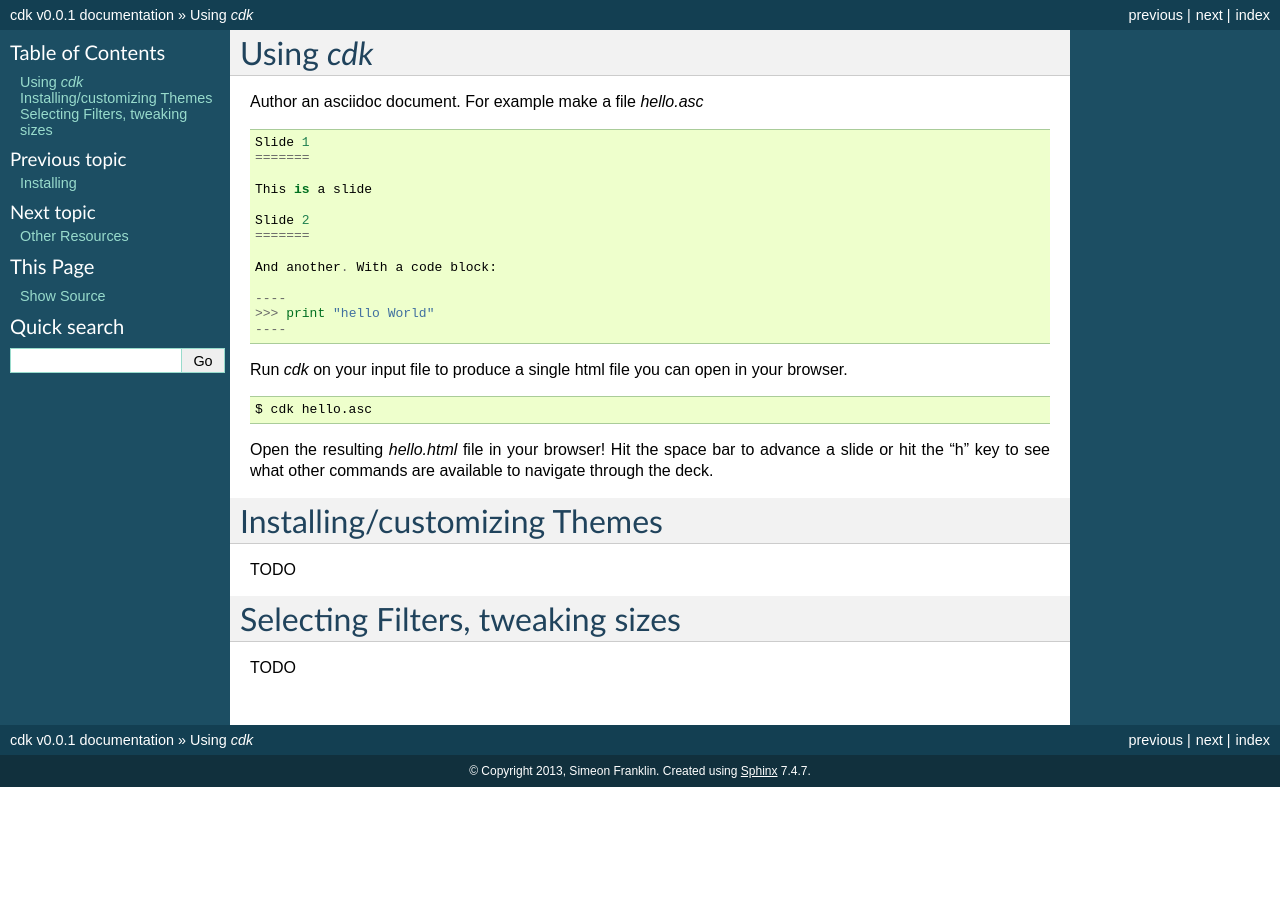
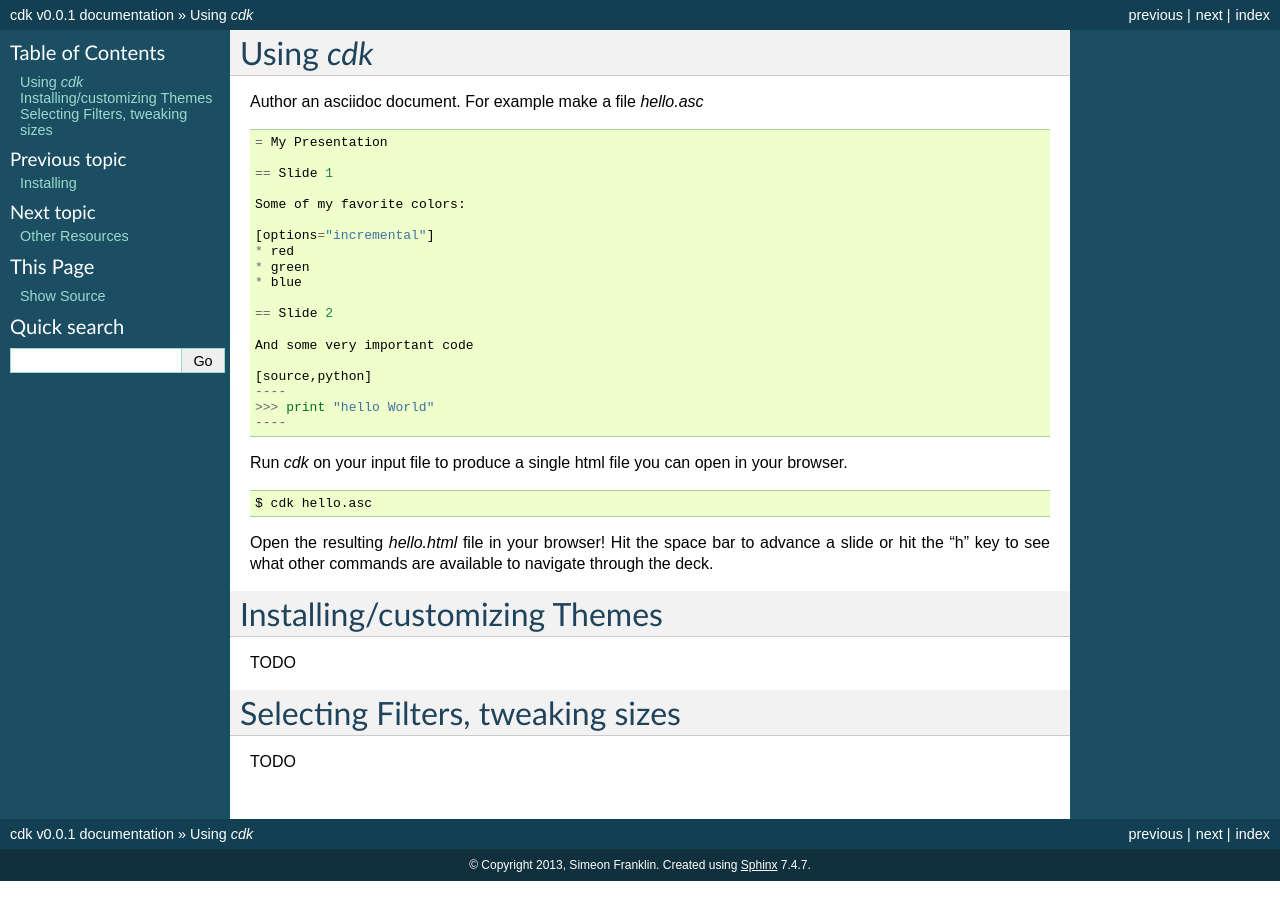
Before and after one commit to twitter-archive/cdk, a Sphinx documentation site: the page built from docs/using.rst, in a window 1280 px wide. Built offline with Sphinx 7.4.7, drawn with Linux system fonts in a browser that asks for light colours.

Commit message:
Better example slide

```diff
--- a/docs/using.rst
+++ b/docs/using.rst
@@ -3,19 +3,25 @@ Using `cdk`
 
 Author an asciidoc document. For example make a file `hello.asc` ::
 
-  Slide 1
-  =======
+    = My Presentation
 
-  This is a slide
+    == Slide 1
 
-  Slide 2
-  =======
+    Some of my favorite colors:
 
-  And another. With a code block:
+    [options="incremental"]
+    * red
+    * green
+    * blue
 
-  ----
-  >>> print "hello World"
-  ----
+    == Slide 2
+
+    And some very important code
+
+    [source,python]
+    ----
+    >>> print "hello World"
+    ----
 
 Run `cdk` on your input file to produce a single html file you can
 open in your browser.
```
